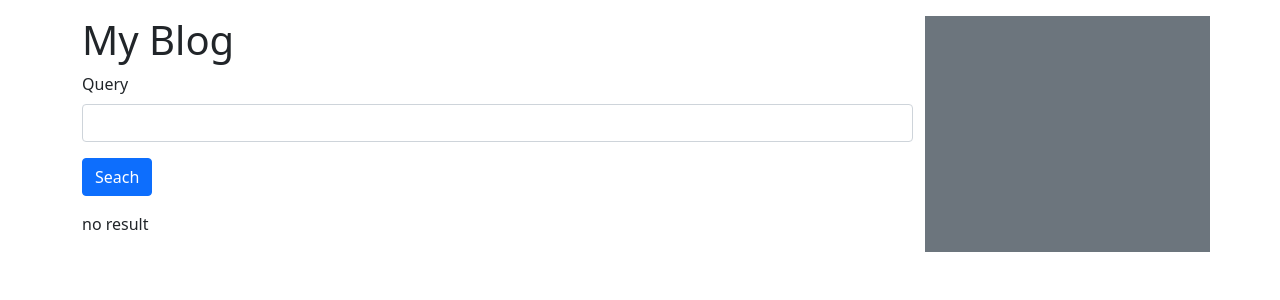
After one commit to hamzeh-pm/dbe_blog, a Django app: page /blog/search/ in a window 1280 px wide. The commit adds this page. Shown: the top 300 px of the page. Run offline with Django 4.2, Linux system fonts and the light colour scheme.

Commit message:
add - postgresql search change - read me to more completed on

```diff
--- a/blog/forms.py
+++ b/blog/forms.py
@@ -23,3 +23,7 @@ class CommentForm(forms.ModelForm):
             "email": forms.EmailInput(attrs={"class": "form-control"}),
             "body": forms.Textarea(attrs={"class": "form-control"}),
         }
+
+
+class SearchForm(forms.Form):
+    query = forms.CharField(widget=forms.TextInput(attrs={"class": "form-control"}))
--- a/blog/templates/blog/post/list.html
+++ b/blog/templates/blog/post/list.html
@@ -35,6 +35,8 @@ My Blog
 
 {% block sidebar %}
 <h2>My Blog</h2>
+<p>Search</p>
+<a href="{% url 'blog:post_search' %}">Search</a>
 <p>Total Posts {% total_posts %}</p>
 {% include 'blog/tags.html' with tags=tag_list %}
 
--- /dev/null
+++ b/blog/templates/blog/post/search.html
@@ -0,0 +1,44 @@
+{% extends 'blog/base.html' %}
+{% block title %}
+Search My Blog
+{% endblock title %}
+{% block content %}
+<h1>My Blog</h1>
+<form>
+        {% for field in form %}
+        <div class="mb-3">
+            {% if field.errors %}
+            <div class="alert alert-danger" role="alert">
+                {{field.errors}}
+              </div>
+            {% endif %}
+
+        <label for="{{field.auto_id}}" class="form-label">{{field.label}}</label>
+        {{field}}
+      </div>
+        {% endfor %}
+        {% csrf_token %}
+    <button type="submit" class="btn btn-primary">Seach</button>
+  </form>
+    {% if query %}
+        result post for <h4>{{query}}</h4>
+    {% endif %}
+    {% for result in results %}
+    <div class="card">
+        <div class="card-body">
+            <h2 class="card-title">
+                <a href="{{result.get_absolute_url}}">
+                    {{result.title}} with {{result.similarity}}
+                </a>
+            </h2>
+            <p>
+                published {{result.publish}} by {{result.author}}
+            </p>
+            <p class="card-text">{{result.body | truncatewords:30|linebreaks}}</p>
+        </div>
+    </div>
+    {% empty %}
+    <p>no result</p>
+    {% endfor %}
+
+{% endblock content %}
--- a/blog/urls.py
+++ b/blog/urls.py
@@ -5,8 +5,9 @@ from . import views
 app_name = "blog"
 
 urlpatterns = [
+    path("", views.PostList.as_view(), name="post_list"),
     path("tags/<slug:tag_slug>/", views.PostList.as_view(), name="post_list_tag"),
-    path("", views.PostList.as_view(), name="post_list"),
+    path("search/", views.post_search, name="post_search"),
     path("<slug:slug>/", views.post_detail, name="post_detail"),
     path("share/<int:post_id>/", views.post_share, name="post_share"),
 ]
--- a/blog/views.py
+++ b/blog/views.py
@@ -1,6 +1,11 @@
 from typing import Optional
 
-from django.contrib.postgres.search import SearchVector
+from django.contrib.postgres.search import (
+    SearchQuery,
+    SearchRank,
+    SearchVector,
+    TrigramSimilarity,
+)
 from django.core.mail import send_mail
 from django.core.paginator import EmptyPage, PageNotAnInteger, Paginator
 from django.db.models import Count
@@ -8,7 +13,7 @@ from django.shortcuts import get_object_or_404, render
 from django.views.generic import ListView
 from taggit.models import Tag
 
-from .forms import CommentForm, EmailPostForm
+from .forms import CommentForm, EmailPostForm, SearchForm
 from .models import Comment, Post
 
 
@@ -74,14 +79,6 @@ class PostList(ListView):
             tag = get_object_or_404(Tag, slug=tag_slug)
             return super().get_queryset().filter(tags__in=[tag])
 
-        if search_phrase:
-            return (
-                super()
-                .get_queryset()
-                .annotate(search_vector=SearchVector("title", "body"))
-                .filter(search_vector=search_phrase)
-            )
-
         return super().get_queryset()
 
     def get_context_data(self, **kwargs):
@@ -117,3 +114,37 @@ def post_share(request, post_id):
     return render(
         request, "blog/post/share.html", {"post": post, "form": form, "send": sent}
     )
+
+
+def post_search(request):
+    form = SearchForm()
+    query = None
+    results = []
+    if "query" in request.GET:
+        form = SearchForm(request.GET)
+        if form.is_valid():
+            query = form.cleaned_data["query"]
+            # search_vector = SearchVector("title", weight="A") + SearchVector(
+            #     "body", weight="B"
+            # )
+            # search_query = SearchQuery(query)
+
+            # results = (
+            #     Post.published.annotate(
+            #         search=search_vector, rank=SearchRank(search_vector, search_query)
+            #     )
+            #     .filter(rank__gte=0.3)
+            #     .order_by("-rank")
+            # )
+
+            results = (
+                Post.objects.annotate(similarity=TrigramSimilarity("title", query))
+                .filter(similarity__gt=0.1)
+                .order_by("-similarity")
+            )
+
+    return render(
+        request,
+        "blog/post/search.html",
+        {"form": form, "query": query, "results": results},
+    )
```
Also changed, not shown: README.MD.
